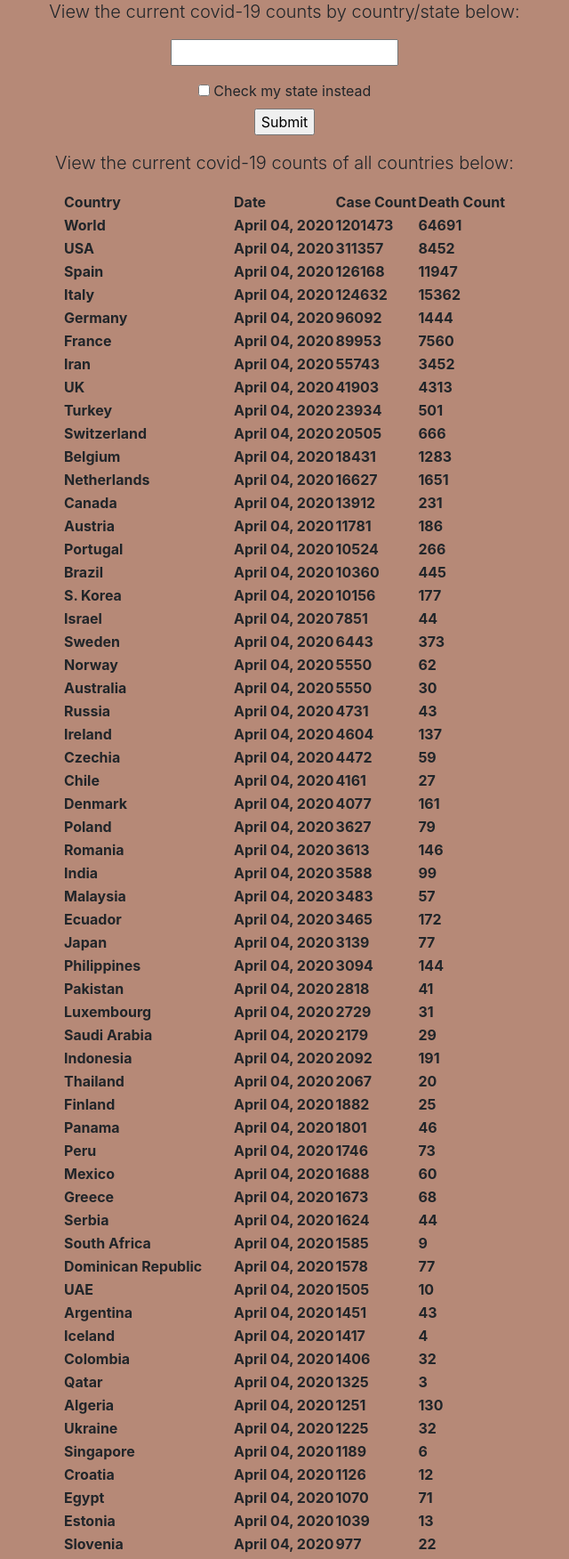
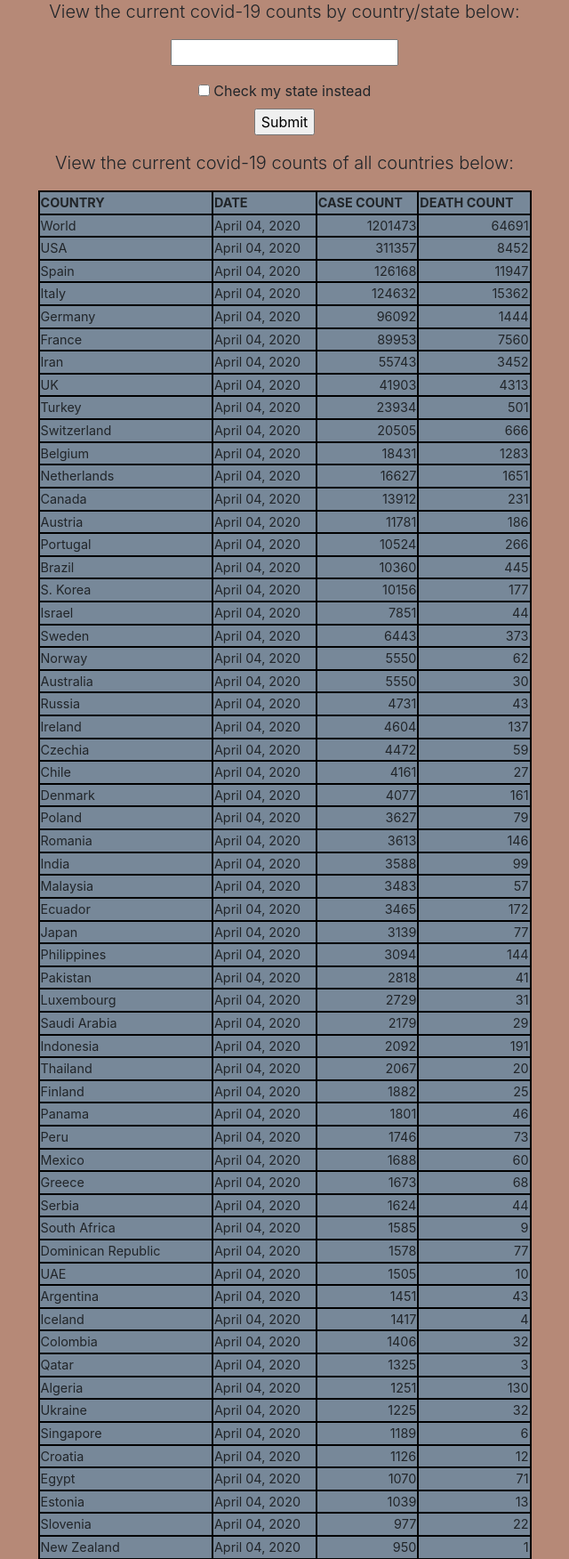
Before and after one commit to pab15/Covid-Tor, a Flask app: page /counts in a window 1280 px wide. Shown: the part 163-1915 px from the top of the page at 89% size, without its empty margins (320-960 px from the left). Run offline with Flask 2, Linux system fonts and the light colour scheme; data comes from the database, SQL or seed files in the repository; lists and menus that the app fills with data are empty; some libraries are stand-ins or nearby versions.

Commit message:
Table styling

```diff
--- a/app/routes.py
+++ b/app/routes.py
@@ -17,6 +17,7 @@ def news():
 @app.route('/counts', methods=['POST', 'GET'])
 def counts():
     data = {}
+    case_data = create_country_list()
     if request.method == 'POST':
         conn = sqlite3.connect('data.db')
         curs = conn.cursor()
@@ -33,7 +34,7 @@ def counts():
                 return render_template('statecounts.html', data=data)
             else:
                 flash('State not found in database!')
-                return render_template('counts.html')
+                return render_template('counts.html', case_data=case_data)
         else:
             location = request.form['location']
             date = datetime.now().strftime("%B %d, %Y")
@@ -51,12 +52,15 @@ def counts():
                 return render_template('countrycounts.html', data=data)
             else:
                 flash('Country not found in database!')
-                return render_template('counts.html')
+                return render_template('counts.html', case_data=case_data)
         conn.close()
     else:
-        case_data = create_country_list()
         return render_template('counts.html', case_data=case_data)
 
 @app.route('/symptoms')
 def symptoms():
     return render_template('symptom.html')
+
+@app.route('/favicon.ico')
+def faviconico():
+    return ""
--- a/app/static/css/standard.css
+++ b/app/static/css/standard.css
@@ -4,6 +4,46 @@ body{
     background-color: rgb(182, 137, 119);
     text-align: center;
 }
+
+table {
+  width: 100%;
+  background-color: lightslategray;
+}
+
+th {
+  text-transform: uppercase;
+}
+
+.normal{
+  padding: 7px 10px 10px, 10px;
+  letter-spacing: 0.lem;
+  font-size: 90%;
+  border-bottom: 2px solid black;
+  border-top: 2px solid black;
+  border-right: 2px solid black;
+  border-left: 2px solid black;
+  text-align: left;
+}
+
+.even {
+  background-color: lightslategray;
+}
+
+tr:hover {
+  background-color: darkslategray;
+}
+
+.case {
+  padding: 7px 10px 10px, 10px;
+  letter-spacing: 0.lem;
+  font-size: 90%;
+  border-bottom: 2px solid black;
+  border-top: 2px solid black;
+  border-right: 2px solid black;
+  border-left: 2px solid black;
+  text-align: right;
+}
+
 .split {
     height: 100%;
     width: 50%;
@@ -13,6 +53,7 @@ body{
     overflow-x: hidden;
     padding-top: -10px;
   }
+
   .splitover {
     height: 100%;
     width: 50%;
--- a/app/templates/counts.html
+++ b/app/templates/counts.html
@@ -43,18 +43,29 @@
                 <p class="lead">View the current covid-19 counts of all countries below:</p>
                 <table>
                     <tr>
-                        <th>Country</th>
-                        <th>Date</th>
-                        <th>Case Count</th>
-                        <th>Death Count</th>
+                        <th class="normal">Country</th>
+                        <th class="normal">Date</th>
+                        <th class="normal">Case Count</th>
+                        <th class="normal">Death Count</th>
                     </tr>
+                    {% set count = namespace(value=1) %}
                     {% for row in case_data %}
-                        <tr>
-                            <th>{{row.location}}</th>
-                            <th>{{row.date.strftime("%B %d, %Y")}}</th>
-                            <th>{{row.casecount}}</th>
-                            <th>{{row.deathcount}}</th>
-                        </tr>
+                        {% if count.value % 2 == 0 %}
+                            <tr class="even">
+                                <td class="normal">{{row.location}}</td>
+                                <td class="normal">{{row.date.strftime("%B %d, %Y")}}</td>
+                                <td class="case">{{row.casecount}}</td>
+                                <td class="case">{{row.deathcount}}</td>
+                            </tr>
+                        {% else %}
+                            <tr>
+                                <td class="normal">{{row.location}}</td>
+                                <td class="normal">{{row.date.strftime("%B %d, %Y")}}</td>
+                                <td class="case">{{row.casecount}}</td>
+                                <td class="case">{{row.deathcount}}</td>
+                            </tr>
+                        {% endif %}
+                        {% set count.value = count.value + 1 %}
                     {% endfor %}
                 </table>
             </center>
```
